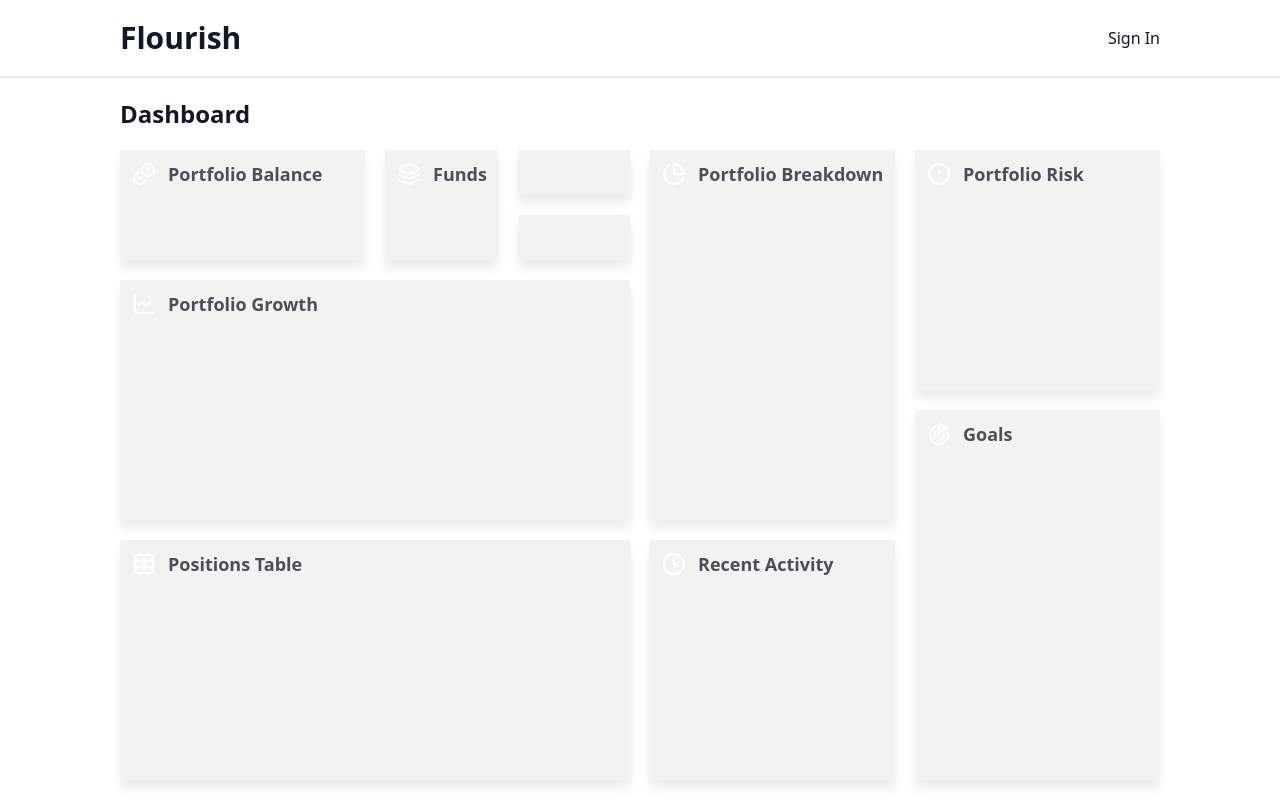
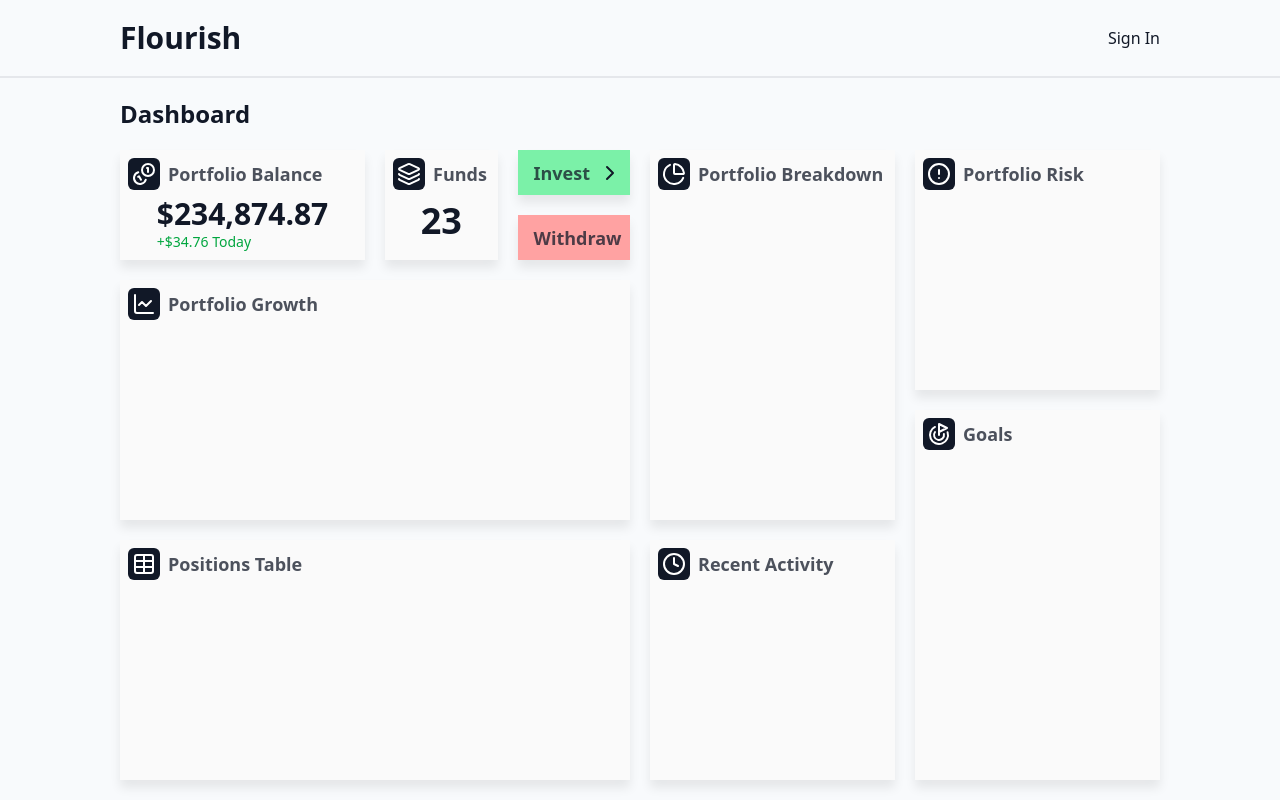
Before and after one commit to dumo19/Sprout, a Next.js app: page /dashboard in a window 1280 px wide. Built offline with nearby package versions, Linux system fonts and the light colour scheme; no server answers.

Commit message:
dashboard card work and icon added

```diff
--- a/app/dashboard/dashboard.css
+++ b/app/dashboard/dashboard.css
@@ -1,8 +1,9 @@
 @import "tailwindcss";
 
 .grid-container > div {
-  background-color: rgb(242, 242, 242);
+  background-color: rgb(250, 250, 250);
   border-radius: 10;
+  /* border: 2px rgb(230, 230, 230) solid; */
   box-shadow: 0 8px 10px rgba(0, 0, 0, 0.08);
 
 }
--- a/app/dashboard/page.tsx
+++ b/app/dashboard/page.tsx
@@ -24,10 +24,10 @@ export default function DashboardPage() {
           <FundsCount />
         </div>
         <div className="col-start-4 col-end-5 row-start-1 row-end-2 overflow-hidden">
-          {/* <InvestButton /> */}
+          <InvestButton />
         </div>
         <div className="col-start-4 col-end-5 row-start-2 row-end-3 overflow-hidden">
-          {/* <WithdrawButton /> */}
+          <WithdrawButton />
         </div>
         <div className="col-start-1 col-end-5 row-start-3 row-end-7">
           <LineGraphCard />
--- a/app/globals.css
+++ b/app/globals.css
@@ -1,7 +1,7 @@
 @import "tailwindcss";
 
 :root {
-  --background: #ffffff;
+  --background: #F8FAFC;
   --foreground: #171717;
 
   --primary-color: #43a047;
--- a/app/layout.tsx
+++ b/app/layout.tsx
@@ -21,6 +21,9 @@ const inter = Inter({
 export const metadata: Metadata = {
   title: 'Create Next App',
   description: 'Generated by create next app',
+  icons: {
+    icon: "/flourish_logo.svg",
+  },
 };
 
 export default function RootLayout({
--- a/components/dashboard/action-buttons/InvestButton.tsx
+++ b/components/dashboard/action-buttons/InvestButton.tsx
@@ -1,6 +1,7 @@
 'use client';
 
 import { ChevronRight } from 'lucide-react';
+import CardTitle from '../card-title/CardTitle';
 
 export default function InvestButton() {
   function handleClick() {
@@ -11,8 +12,8 @@ export default function InvestButton() {
   return (
     <button onClick={handleClick} className="flex-1 bg-green-300 h-full w-full">
       <div className="flex items-center justify-between px-2">
-        <div className="font-semibold text-base pl-1">Invest</div>
-        <ChevronRight size={24} className="" />
+        <div className="text-lg font-semibold pl-2 text-tertiary/75">Invest</div>
+        <ChevronRight size={24} color={"#111827"} />
       </div>
     </button>
   );
--- a/components/dashboard/action-buttons/WithdrawButton.tsx
+++ b/components/dashboard/action-buttons/WithdrawButton.tsx
@@ -1,6 +1,7 @@
 'use client';
 
 import { ChevronRight } from 'lucide-react';
+import CardTitle from '../card-title/CardTitle';
 
 export default function WithdrawButton() {
   function handleClick() {
@@ -11,8 +12,8 @@ export default function WithdrawButton() {
   return (
     <button onClick={handleClick} className="flex-1 bg-red-300 h-full w-full">
       <div className="flex items-center justify-between px-2">
-        <div className="font-semibold text-base pl-1">Withdraw</div>
-        <ChevronRight size={24} className="" />
+        <div className="text-lg font-semibold pl-2 text-tertiary/75">Withdraw</div>
+        <ChevronRight size={24} color={"#111827"} />
       </div>
     </button>
   );
--- a/components/dashboard/card-title/CardTitle.tsx
+++ b/components/dashboard/card-title/CardTitle.tsx
@@ -44,7 +44,7 @@ export default function CardTitle({ icon, title }: TitleProp) {
 
   return (
     <div className="flex flex-row items-center">
-      <div className={`bg-${ICON_BG_COLOR} h-8 w-8 rounded-md flex items-center justify-center `}>
+      <div className={`bg-tertiary h-8 w-8 rounded-md flex items-center justify-center`}>
         {getIcon(icon)}
       </div>
       <div className="text-lg font-semibold pl-2 text-tertiary/75">{title}</div>
--- a/components/dashboard/dashboard-cards/FundsCountCard.tsx
+++ b/components/dashboard/dashboard-cards/FundsCountCard.tsx
@@ -7,7 +7,11 @@ export default function FundsCount() {
     <div className="flex flex-col h-full w-full p-2">
       <CardTitle icon="layers" title="Funds" />
 
-      <div className="flex-1 flex items-center justify-center text-5xl font-bold"></div>
+      <div className="flex-1 flex items-center justify-center">
+         <div className='text-4xl font-bold text-tertiary'>
+            23
+          </div>
+      </div>
     </div>
   );
 }
--- a/components/dashboard/dashboard-cards/TotalBalanceCard.tsx
+++ b/components/dashboard/dashboard-cards/TotalBalanceCard.tsx
@@ -2,11 +2,23 @@ import CardTitle from '../card-title/CardTitle';
 
 export default function TotalBalanceCard() {
   let balance = '$234,874.87';
+  let dayChange = '+$34.76'
   return (
-    <div className="flex flex-col h-full w-full p-2">
+    <div className="  flex flex-col h-full w-full p-2">
       <CardTitle icon="coins" title="Portfolio Balance" />
 
-      <div className="flex-1 flex items-center justify-center text-3xl font-bold"></div>
+      {/* body */}
+      <div className="  flex flex-col items-center flex-1">
+        <div className=' flex flex-col flex-1'>
+          <div className=' flex flex-1 items-end text-3xl font-bold text-tertiary'>
+            {balance}
+          </div>
+          <div className=' text-sm text-green-600'>
+            {dayChange} Today
+          </div>
+        </div>
+      </div>
     </div>
+
   );
 }
```
Also changed, not shown: app/flourish_logo.svg (added).
